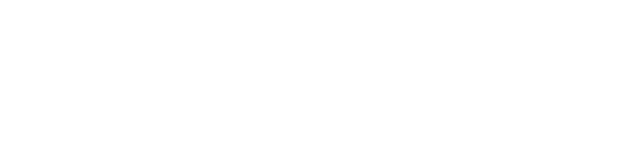
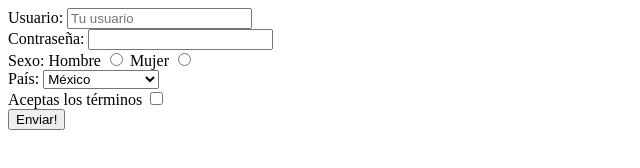
Before and after one commit to KillerZeus666/programacionWeb, a plain HTML site: page html/modulo1/formularioTest2.html in a window 1280 px wide. Shown: the whole page, without its empty margins (0-640 px from the left). Drawn offline with Linux system fonts and the light colour scheme.

Commit message:
Agregando contenido del Modulo 2, css

```diff
--- /dev/null
+++ b/assets/modulo2/styles.css
@@ -0,0 +1,7 @@
+body{
+    background-color: blue;
+    font-size: 18px;
+    font-family: Arial, Helvetica, sans-serif;
+    color: white;
+    margin-left: 100px;
+}
--- a/html/modulo1/formularioTest2.html
+++ b/html/modulo1/formularioTest2.html
@@ -0,0 +1,41 @@
+<!DOCTYPE html>
+<html lang="en">
+<head>
+<title>Seccion de formulario</title>
+</head>
+<body>
+   <form action="/manejarFormulario" method="POST">
+
+      <!--Label para lo que quiero que el usuario responda-->
+      <label for="usuario">Usuario:</label>
+      <!--Input guardar respuestas, guarda espacios de entrada. UN label por cada INPUT -->
+      <input type="text" id="usuario" name="usuario" placeholder="Tu usuario"><br>
+
+      <!--Label e input se asocian por el id de input y el for de Label -->
+      <label for="pwd">Contraseña:</label>
+      <input type="password" name="pwd" id="pwd"><br>
+
+      <label>Sexo:<//label>
+      <label for="hombre">Hombre</label>
+      <input type="radio" name="sexo" id="hombre" value="hombre">
+      <label for="mujer">Mujer</label>
+      <!--las entradas se asocian con type Radio a un label -->
+      <input type="radio" name="sexo" id="mujer" value="mujer"><br>
+
+      <label for="pais">País:</label>
+      <select name="pais" id="pais">
+      <option>Estados Unidos</option>
+      <option>Canadá</option>
+      <option selected>México</option>
+      <option>Otro</option>
+      </select> <br>
+
+      <label for="terminos">Aceptas los términos</label>
+      <input type="checkbox" name="terminos" id="terminos" value="aceptar"><br>
+      <input type="submit" value="Enviar!">
+
+    <!--Existen distintos tipos de inputs que podemos tener en el formulario si -->
+
+   </form>
+</body>
+</html>
--- /dev/null
+++ b/html/modulo2/backgroundTest.html
@@ -0,0 +1,13 @@
+<!DOCTYPE html>
+<html lang="en">
+<head>
+  <meta charset="UTF-8">
+  <meta name="viewport" content="width=device-width, initial-scale=1.0">
+  <title>Ejemplo 1 CSS</title>
+  <link rel="stylesheet" href="styles.css"> <!-- Asegúrate de que el nombre coincide -->
+</head>
+<body>
+  <p>El contenido de esta página ha sido modificado con CSS!</p>
+  <p>Observa todas las diferencias con un documento HTML tradicional.</p>
+</body>
+</html>
```
Also changed, not shown: html/modulo1/urlTest.html (+5 -0 lines).
